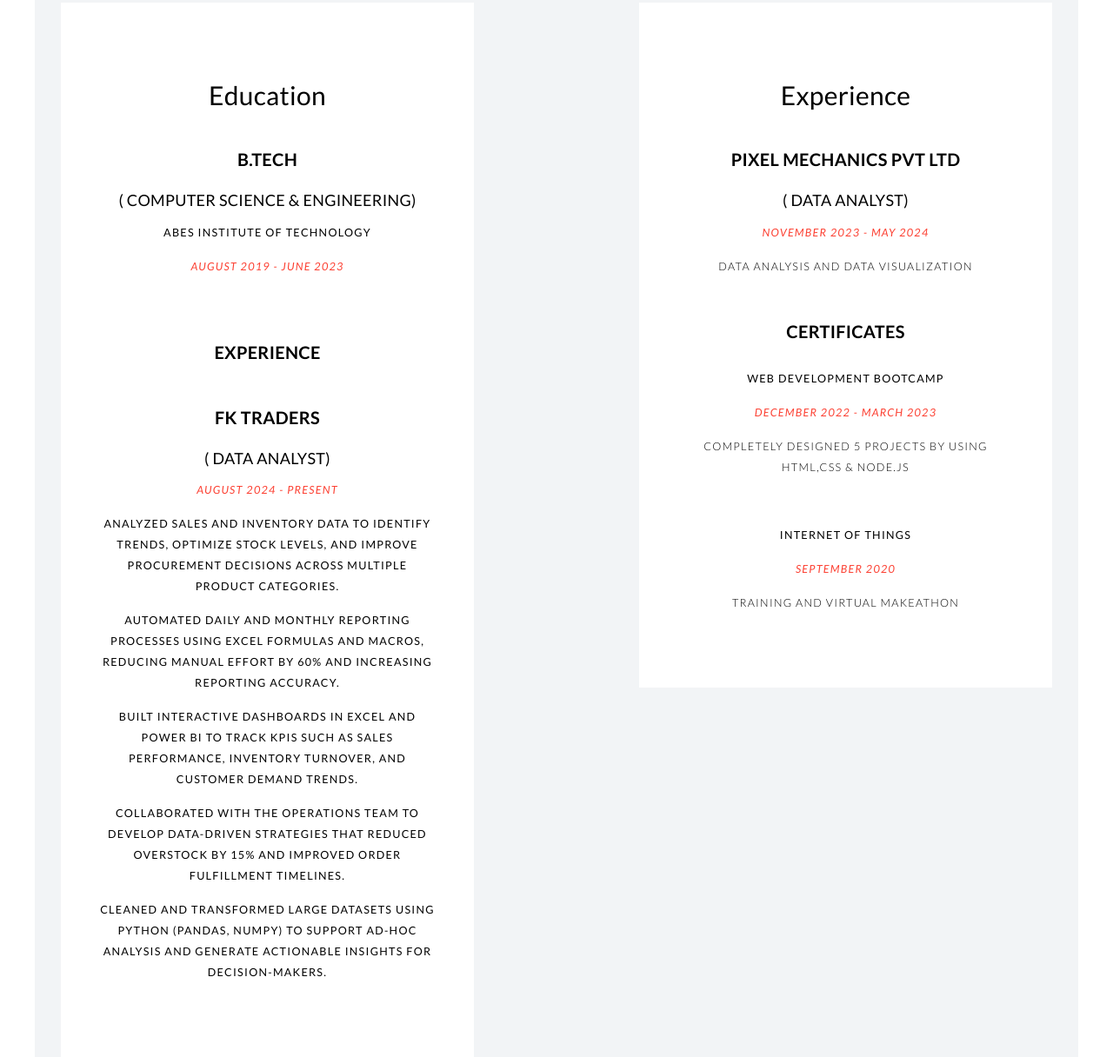
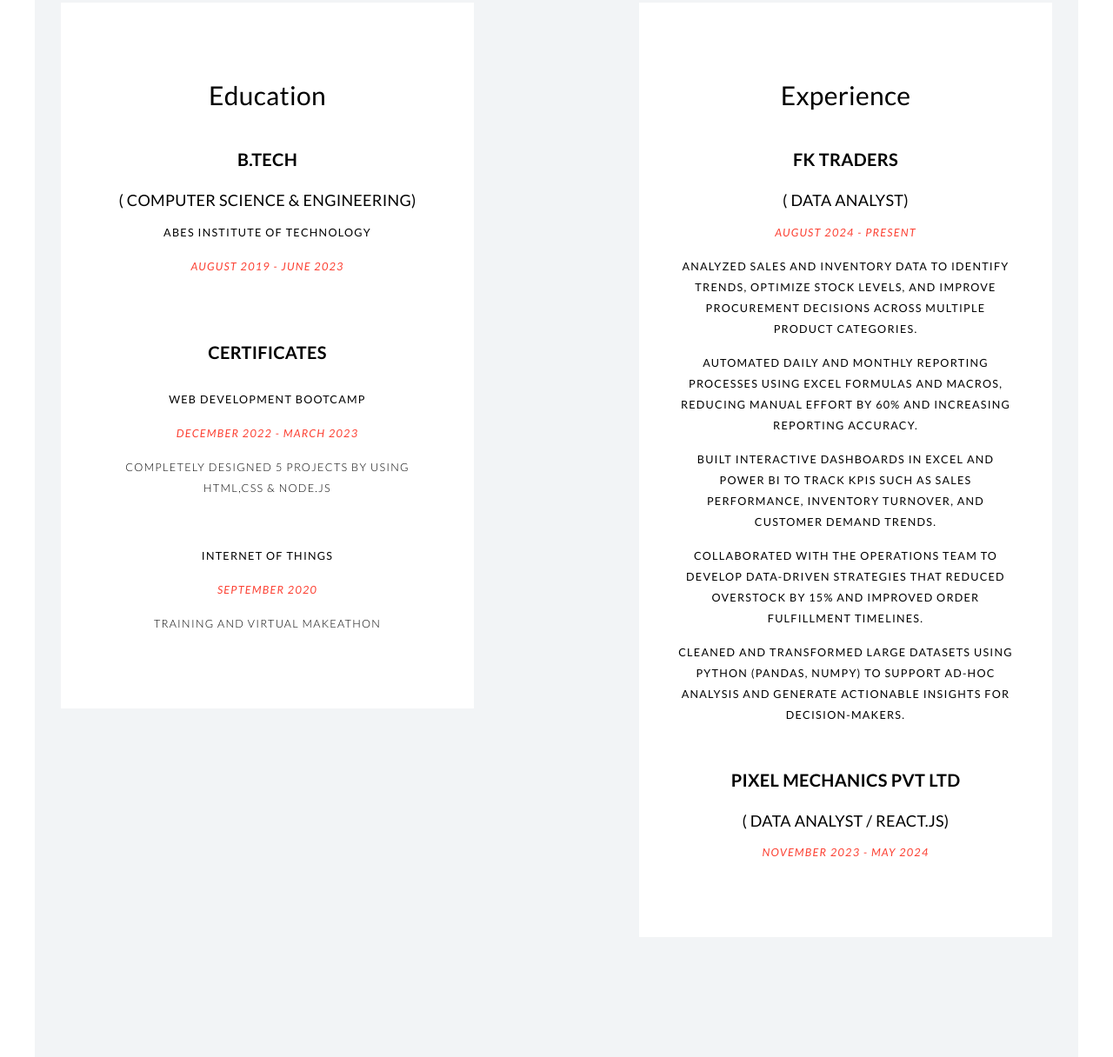
Before and after one commit to Adnansaifi7/Adnan_Portfolio, a plain HTML site: page index.html in a window 1280 px wide. Shown: the part 4156-5372 px from the top of the page at 87% size. Drawn offline with nearby package versions, Linux system fonts and the light colour scheme.

Commit message:
Initial commit

```diff
--- a/index.html
+++ b/index.html
@@ -377,7 +377,7 @@
                                         <div class="content">
                                             High Quality
                                         </div>
-                                        <h4 class="title">DATA ANALYST</h4>
+                                        <h4 class="title">DATA ANALYST / SOFTWARE DEVELOPER</h4>
                                         <!-- /.content -->
                                     </div>
                                     <!-- /.box-item -->
@@ -573,18 +573,17 @@
                                 <div class="cycle date">August 2019 - June 2023</div>
                                 <div class="price"><small></small></div><br>
 
-                                <div class="price"><small>EXPERIENCE</small></div>
-                                <div class="price"><small>FK TRADERS <h4>( DATA ANALYST)</h4></small></div>
-                                <div class="cycle date">August 2024 - Present</div>
-                                <div class="cycle">Analyzed sales and inventory data to identify trends, optimize stock levels, and improve procurement decisions across multiple product categories.</div>
+                                <div class="price"><small>CERTIFICATES</small></div>
+                                <div class="cycle">Web Development Bootcamp</div>
+                                <div class="cycle date">December 2022 - March 2023</div>
+                                <div class="cycle detail">Completely Designed 5 projects by using HTML,CSS & Node.js</div>
 
-<div class="cycle">Automated daily and monthly reporting processes using Excel formulas and macros, reducing manual effort by 60% and increasing reporting accuracy.</div>
+                                <div class="price"><small></small></div><br>
+                                <div class="cycle">Internet of Things</div>
+                                <div class="cycle date">September 2020</div>
+                                <div class="cycle detail">Training and Virtual Makeathon</div>
 
-<div class="cycle">Built interactive dashboards in Excel and Power BI to track KPIs such as sales performance, inventory turnover, and customer demand trends.</div>
 
-<div class="cycle">Collaborated with the operations team to develop data-driven strategies that reduced overstock by 15% and improved order fulfillment timelines.</div>
-
-<div class="cycle">Cleaned and transformed large datasets using Python (pandas, NumPy) to support ad-hoc analysis and generate actionable insights for decision-makers.</div>
 
 
                             </div>
@@ -601,19 +600,22 @@
                         <div class="pricing-table">
                             <div class="pricing-header">
                                 <h2 class="heading">Experience</h2>
-                                <div class="price"><small>PIXEL MECHANICS PVT LTD<h4>( DATA ANALYST)</h4></small></div>
+                                <div class="price"><small>FK TRADERS <h4>( DATA ANALYST)</h4></small></div>
+                                <div class="cycle date">August 2024 - Present</div>
+                                <div class="cycle">Analyzed sales and inventory data to identify trends, optimize stock levels, and improve procurement decisions across multiple product categories.</div>
+
+<div class="cycle">Automated daily and monthly reporting processes using Excel formulas and macros, reducing manual effort by 60% and increasing reporting accuracy.</div>
+
+<div class="cycle">Built interactive dashboards in Excel and Power BI to track KPIs such as sales performance, inventory turnover, and customer demand trends.</div>
+
+<div class="cycle">Collaborated with the operations team to develop data-driven strategies that reduced overstock by 15% and improved order fulfillment timelines.</div>
+
+<div class="cycle">Cleaned and transformed large datasets using Python (pandas, NumPy) to support ad-hoc analysis and generate actionable insights for decision-makers.</div>
+                                <div class="price"><small>PIXEL MECHANICS PVT LTD<h4>( DATA ANALYST / REACT.JS)</h4></small></div>
                                 <div class="cycle date">November 2023 - May 2024</div>
-                                <div class="cycle detail">Data analysis and Data Visualization </div>
 
-                                <div class="price"><small>CERTIFICATES</small></div>
-                                <div class="cycle">Web Development Bootcamp</div>
-                                <div class="cycle date">December 2022 - March 2023</div>
-                                <div class="cycle detail">Completely Designed 5 projects by using HTML,CSS & Node.js</div>
 
-                                <div class="price"><small></small></div><br>
-                                <div class="cycle">Internet of Things</div>
-                                <div class="cycle date">September 2020</div>
-                                <div class="cycle detail">Training and Virtual Makeathon</div>
+
 
 
                             </div>
```
